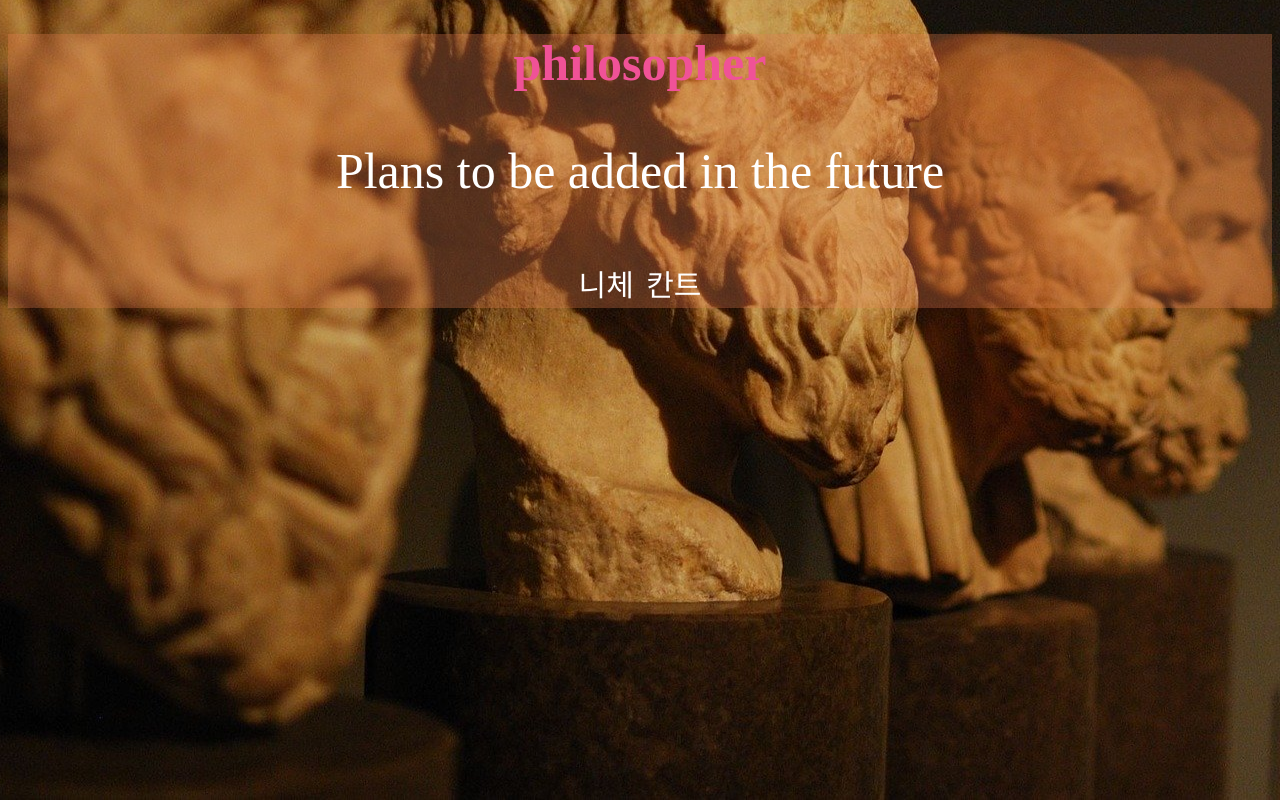
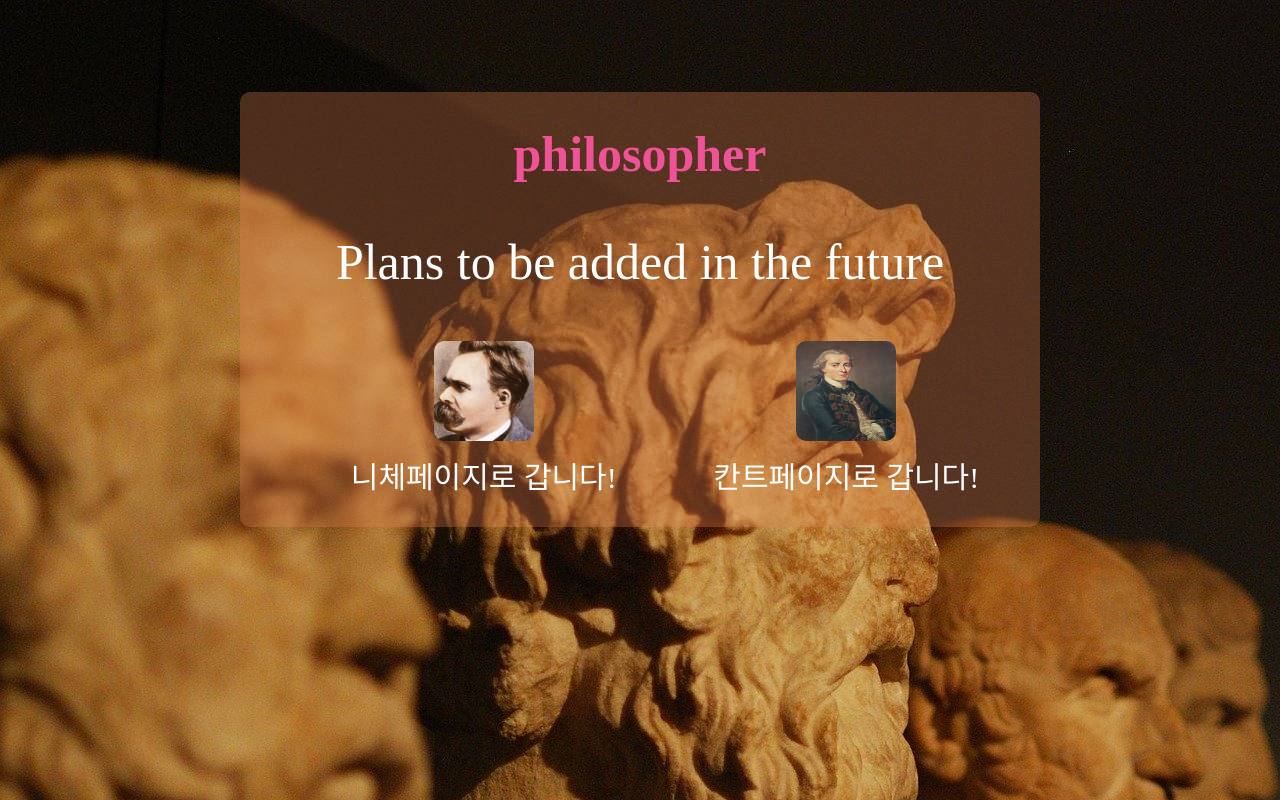
Before and after one commit to bum-su/philosWebsite_practice, a plain HTML site: page homepage.html in a window 1280 px wide. Drawn offline with Linux system fonts and the light colour scheme; a web font is replaced by a local one.

Commit message:
Hompage menu center aligned
Separated into style css file in homepage.html

```diff
--- /dev/null
+++ b/CSS_file/homepage.CSS
@@ -0,0 +1,52 @@
+@font-face{
+    src: url("../font/Maplestory Bold.ttf");
+    font-family: "mapleB";
+}
+*{
+    font-family: "mapleB";
+    box-sizing: border-box;
+    text-align: center;
+    margin-left: auto;
+    margin-right: auto;
+}
+body{
+    background-image: url("../img/homepage.jpg");
+    background-position: center top;
+}
+h1 {
+    color: #F05297;
+    font-size: 50px;
+    }
+.homepage{
+    line-height: 600px;
+}
+.ah{
+    width: 800px;
+    background-color: rgb(232, 131, 85, 0.3);
+    border-radius: 10px;
+    font-size: 50px;
+    color: white;
+    line-height: normal;
+    display: inline-block;
+    vertical-align: middle;
+}
+.ah a{
+    font-size: 30px;
+    text-decoration: none;
+    color: white;
+}
+.ah a:hover{
+    color: #7186F7;
+    text-shadow: 2px 2px 2px rgb(178, 189, 248);
+}
+.n{
+    display: inline-block;
+    width: 300px;
+    margin-left: 50px;
+}
+.n img{
+    border-radius: 10px;
+}
+.n p{
+    margin-top: 0;
+}
--- a/homepage.html
+++ b/homepage.html
@@ -4,48 +4,16 @@
     <head>
         <title>philosopher</title>
         <meta charset="utf-8">
+        <link href="CSS_file/homepage.css" rel="stylesheet">
     </head>
-    <style>
-        @font-face{
-            src: url("font/Maplestory Bold.ttf");
-            font-family: "mapleB";
-        }
-        *{
-            font-family: "mapleB";
-            box-sizing: border-box;
-            text-align: center;
-        }
-        body{
-            background-image: url("img/homepage.jpg");
-            background-position: center center;
-        }
-        h1 {
-            color: #F05297;
-            font-size: 50px;
-            }
-        .homepage{
-            background-color: rgb(232, 131, 85, 0.3);
-            font-size: 50px;
-            color: white;
-        }
-        .ah a{
-            font-size: 30px;
-            text-decoration: none;
-            color: white;
-        }
-        .ah a:hover{
-            color: #7186F7;
-            text-shadow: 2px 2px 2px rgb(178, 189, 248);
-        }
-    </style>
-
     <body>
         <div class="homepage">
+        <div class='ah'>
         <h1>philosopher</h1>
         <p>Plans to be added in the future</p>
-        <div class='ah'>
-        <a href="folder1/niechez.html">니체</a>
-        <a href="folder1/kant.html">칸트</a></div>
+        <div class='n'><a href="folder1/niechez.html">
+        <img src="img/niechez.jpg", width="100" height="100"><p>니체페이지로 갑니다!</p></a></div>
+        <div class='n'><a href="folder1/kant.html"><img src="img/kant.jpg", width="100" height="100"><p>칸트페이지로 갑니다!</p></a></div></div>
         </div>
     </body>
 </html>
```
Also changed, not shown: folder1/niechez.html (+1 -1 lines), img/niechez.jpg (added).
